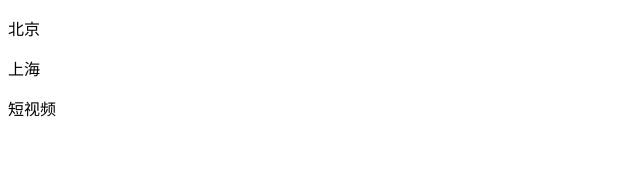
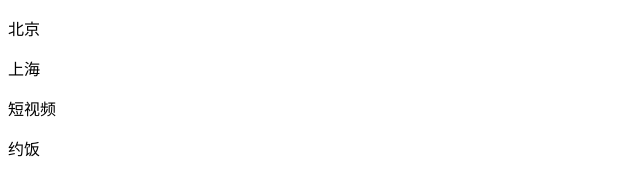
Before and after one commit to liangHaiBin1992/dbhot, a plain HTML site: page index.html in a window 1280 px wide. Shown: the full height of the page, 0-640 px from the left. Drawn offline with Linux system fonts and the light colour scheme.

Commit message:
约饭功能

```diff
--- a/index.html
+++ b/index.html
@@ -10,5 +10,6 @@
     <p>北京</p>
     <p>上海</p>
     <p>短视频</p>
+    <p>约饭</p>
   </body>
 </html>
```
